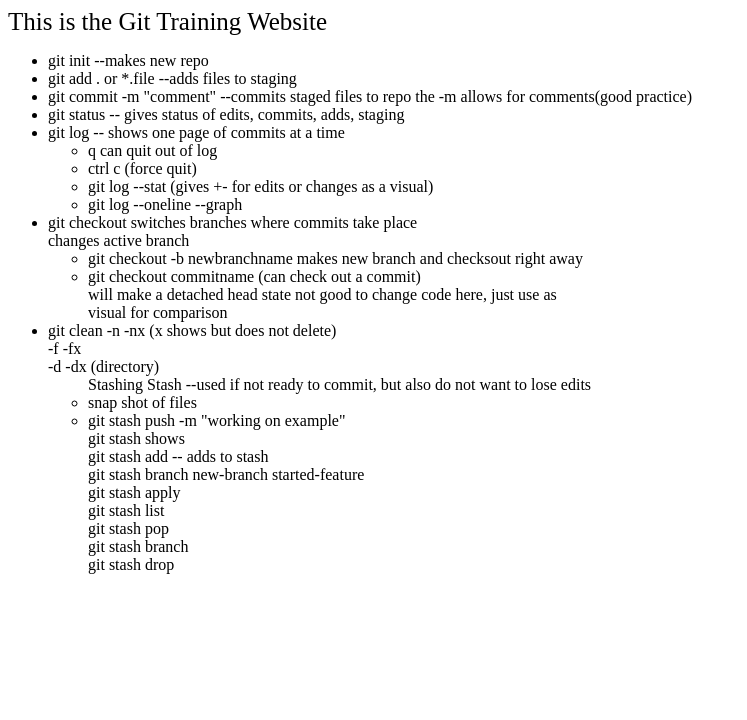
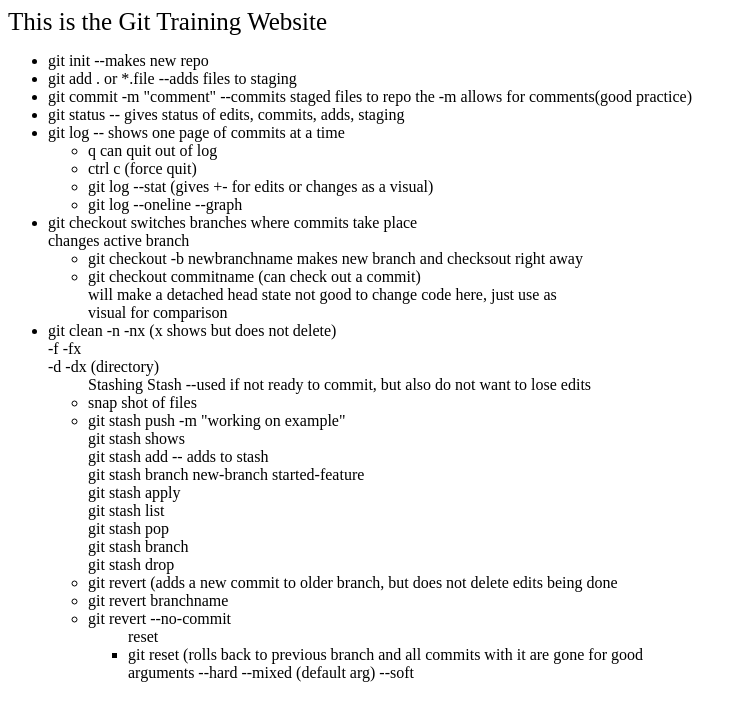
Before and after one commit to Mludkey/GitClass, a plain HTML site: page index.html in a window 1280 px wide. Shown: the whole page, without its empty margins (0-747 px from the left). Drawn offline with Linux system fonts and the light colour scheme.

Commit message:
Reset notes / after saving file

```diff
--- a/index.html
+++ b/index.html
@@ -45,7 +45,15 @@
             <br> git stash pop
             <br> git stash branch
             <br> git stash drop
+        <li>git revert (adds a new commit to older branch, but does not delete edits being done</li>
+        <li> git revert branchname</li>
+        <li>git revert --no-commit </li>
+        <ul>reset
+            <li> git reset (rolls back to previous branch and all commits with it are gone for good
+            <br> arguments --hard --mixed (default arg) --soft
+            </li>
 
+        </ul>
         </li>
 
     </body>
```
